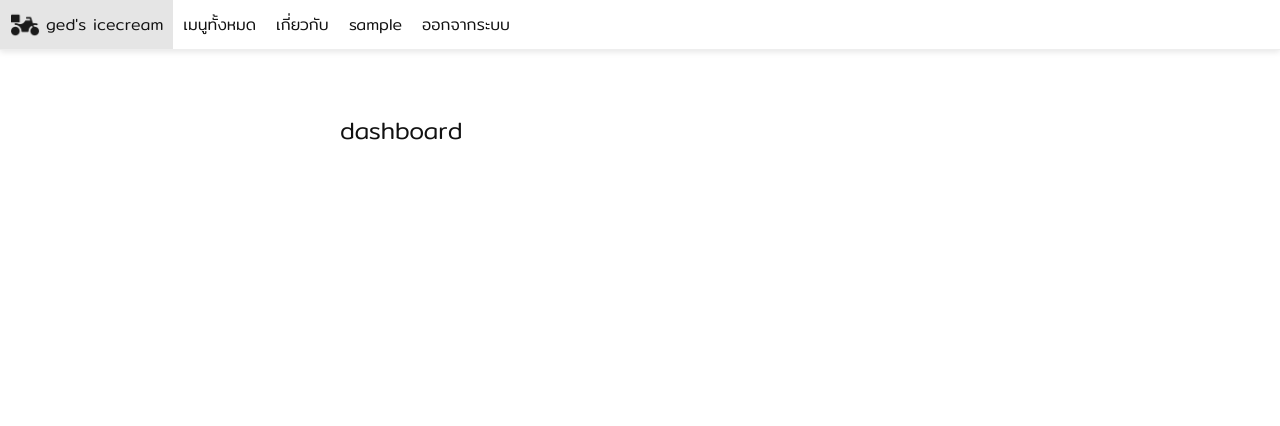
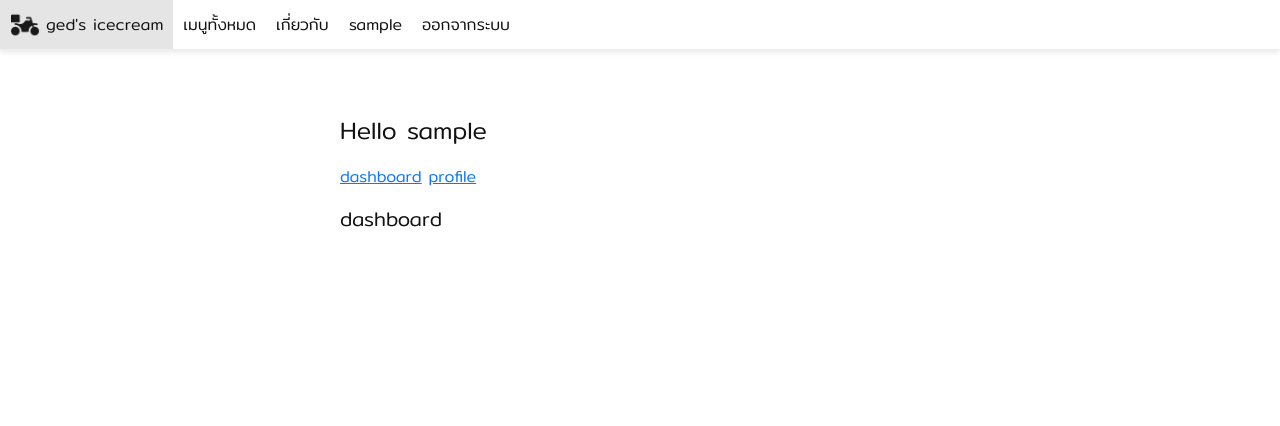
Before and after one commit to Yanatg/django_work, a Django app: page /users/dashboard/ in a window 1280 px wide. Shown: the top 426 px of the page. Run offline with Django 4.2, Linux system fonts and the light colour scheme; the visitor is signed in with stand-in values (Sample User, id 1).

Commit message:
update profile

```diff
--- a/app_users/urls.py
+++ b/app_users/urls.py
@@ -5,4 +5,5 @@ urlpatterns = [
     path("", include("django.contrib.auth.urls")),
     path("register/", view=views.register, name="register"),
     path("dashboard/", view=views.dashboard, name="dashboard"),
+    path("profile/", view=views.profile, name="profile"),
 ]
--- a/app_users/views.py
+++ b/app_users/views.py
@@ -1,28 +1,27 @@
+from django.contrib.auth import login
+from django.contrib.auth.decorators import login_required
+from django.http import HttpRequest, HttpResponseRedirect
 from django.shortcuts import render
-from .forms import RegisterForm
-from django.http import HttpResponseRedirect
 from django.urls import reverse
-from django.http import HttpRequest
-from django.contrib.auth.decorators import login_required
+
+from app_users.forms import ExtendedProfileForm, RegisterForm, UserProfileForm
+
 # Create your views here.
-
-from django.contrib.auth import login, authenticate
-from django.contrib.auth.forms import UserCreationForm
 
 
 def register(request: HttpRequest):
-    # Post request
+    # POST
     if request.method == "POST":
         form = RegisterForm(request.POST)
         if form.is_valid():
-            user = form.save()  # Save the user to the database
-            # Log the user in
+            # Register & Login
+            user = form.save()
             login(request, user)
             return HttpResponseRedirect(reverse("home"))
     else:
         form = RegisterForm()
 
-    # Get request
+    # GET
     context = {"form": form}
     return render(request, "app_users/register.html", context)
 
@@ -30,3 +29,45 @@ def register(request: HttpRequest):
 @login_required
 def dashboard(request: HttpRequest):
     return render(request, "app_users/dashboard.html")
+
+
+@login_required
+def profile(request: HttpRequest):
+    user = request.user
+
+    # POST
+    if request.method == "POST":
+        form = UserProfileForm(request.POST, instance=user)
+        is_new_profile = False
+        try:
+            # Will be updated profile
+            extended_form = ExtendedProfileForm(request.POST, instance=user.profile)
+        except:
+            # Will be created profile
+            is_new_profile = True
+            extended_form = ExtendedProfileForm(request.POST)
+
+        if form.is_valid() and extended_form.is_valid():
+            form.save()
+            if is_new_profile:
+                # Create profile
+                profile = extended_form.save(commit=False)
+                profile.user = user
+                profile.save()
+            else:
+                # Update profile
+                extended_form.save()
+            return HttpResponseRedirect(reverse("profile"))
+    else:
+        form = UserProfileForm(instance=user)
+        try:
+            extended_form = ExtendedProfileForm(instance=user.profile)
+        except:
+            extended_form = ExtendedProfileForm()
+
+    # GET
+    context = {
+        "form": form,
+        "extended_form": extended_form
+    }
+    return render(request, "app_users/profile.html", context)
--- a/app_users/templates/app_users/dashboard.html
+++ b/templates/app_users/dashboard.html
@@ -5,7 +5,13 @@
 {% block content %}
     <section class="content-section content-section-single">
         <div class="content-container content-container-narrow">
-            <h3 class="content-container">dashboard</h3>
+            <h3 class="content-container">Hello {{ user.username }}</h3>
+            <p>
+                <a href="{% url 'dashboard' %}">dashboard</a>
+                <a href="{% url 'profile' %}">profile</a>
+            </p>
+            <h5>dashboard</h5>
+
         </div>
     </section>
 {% endblock %}
--- a/app_users/templates/app_users/register.html
+++ b/templates/app_users/register.html
@@ -4,9 +4,9 @@
 
 {% block content %}
     <section class="content-section content-section-single">
-        <div class="content-section content-section-single">
+        <div class="content-section content-section-narrow">
             <h2>register</h2>
-            <form action="{% url 'register' %}" method="post">
+            <form action="{% url 'register' %}" method="POST">
             {% csrf_token %}
             <div class="form-field">
                 {{ form.username.label_tag }}
--- a/app_users/templates/registration/login.html
+++ b/templates/registration/login.html
@@ -6,15 +6,15 @@
     <section class="content-section content-section-single">
     <div class="content-section content-section-single">
         <h2>login</h2>
-        <form action="{% url 'login' %}" method="post">
+        <form action="{% url 'login' %}" method="POST">
             {% csrf_token %}
             {{ form.as_p }}
             {% if request.GET.next %}
                 <input type="hidden" name="next" value="{{ request.GET.next }}">
             {% endif %}
-            <p>
+            <div class="form-field">
                 <button class="button button-primary" type="submit">login</button>
-            </p>
+            </div>
         </form>
     </div>
     </section>
```
Also changed, not shown: app_users/forms.py (+23 -0 lines), app_users/models.py (+7 -1 lines).
